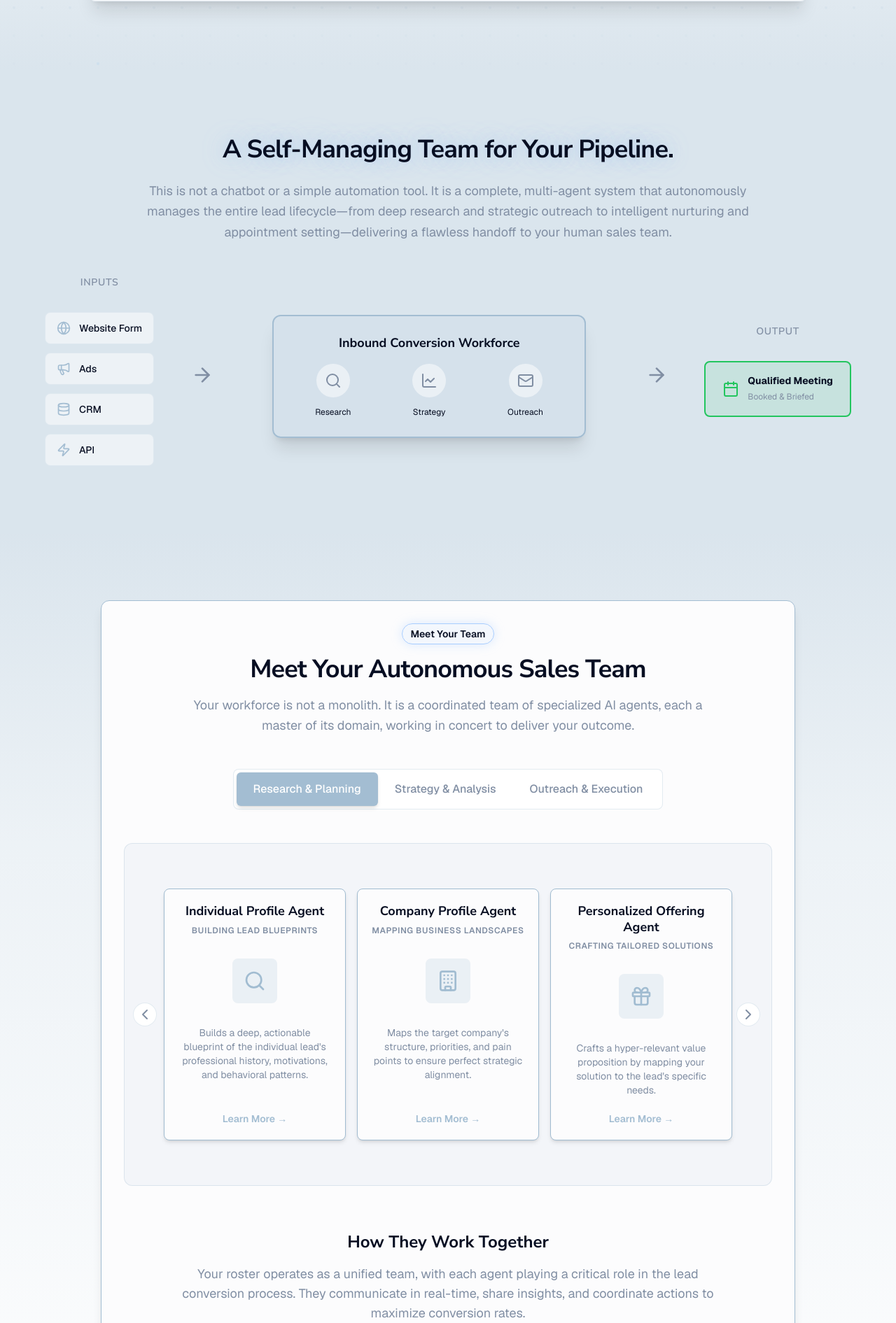
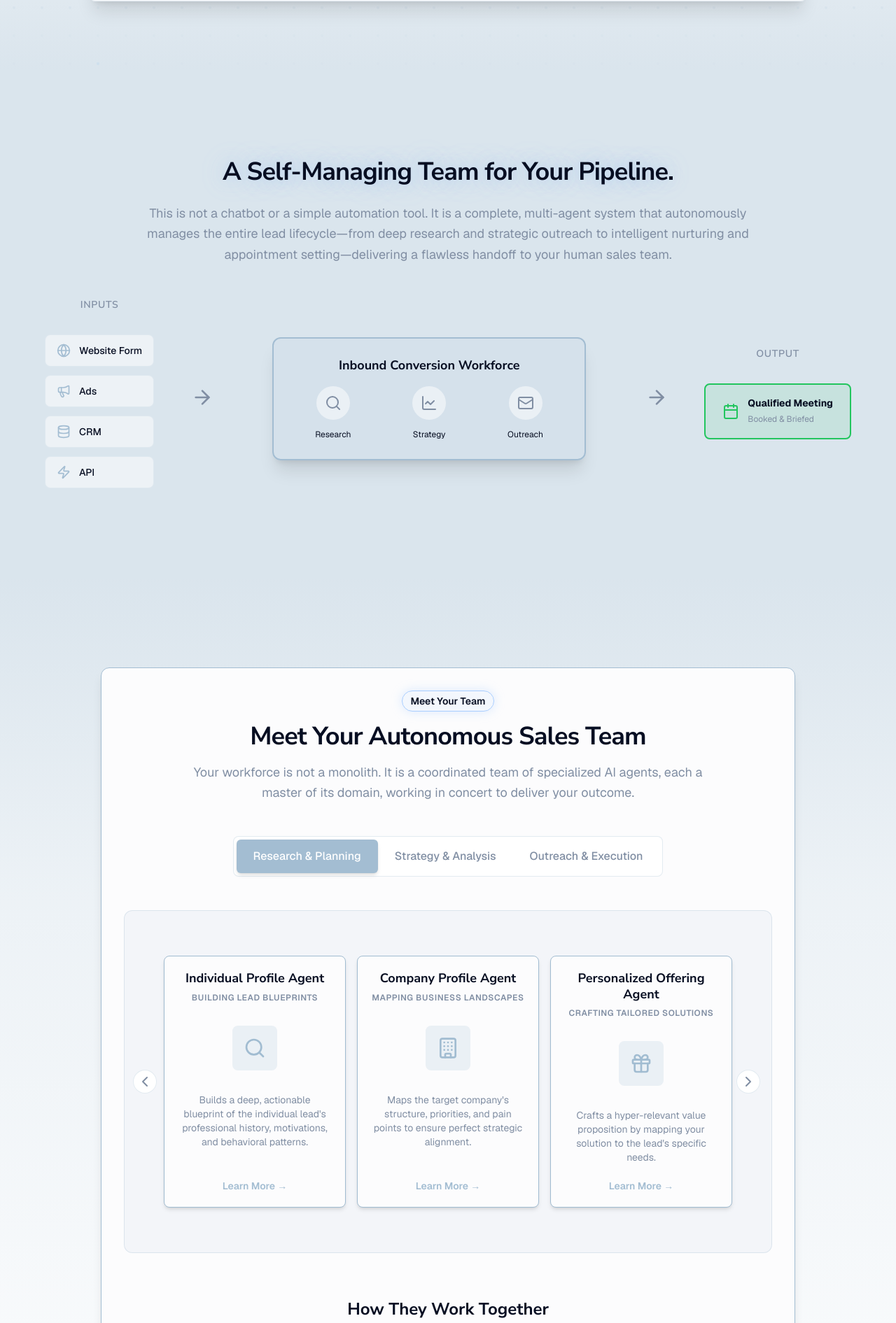
Before and after one commit to rebel-labs-ai/rebel-labs-website, a Next.js app: page /workforces/lead in a window 1280 px wide. Shown: the part 729-2620 px from the top of the page at 70% size. Built offline with nearby package versions, Linux system fonts and the light colour scheme; a web font is replaced by a local one.

Commit message:
Refactor section styles in LeadWorkforcePage for improved spacing and visual consistency. Adjust padding and margins across multiple sections to enhance layout and readability.

```diff
--- a/src/app/workforces/lead/page.tsx
+++ b/src/app/workforces/lead/page.tsx
@@ -396,7 +396,7 @@ export default function LeadWorkforcePage() {
 				</div>
 
 				{/* Gradient overlay from bottom - matches problem section background */}
-				<div className="absolute bottom-0 left-0 right-0 h-[60%] bg-gradient-to-t from-accent/40  via-accent/30 via-30% to-transparent pointer-events-none"></div>
+				<div className="absolute bottom-0 left-0 right-0 h-[60%] bg-gradient-to-t from-accent/40 via-accent/30 via-30% to-transparent pointer-events-none"></div>
 
 				{/* Section 1: Part 1.A - The Promise (Hero) */}
 				<section className="pt-32 pb-24 px-4 relative">
@@ -426,7 +426,7 @@ export default function LeadWorkforcePage() {
 			</div>
 
 			{/* Section 1: Part 1.B - The Explanation */}
-			<section className="mx-auto bg-accent/40 relative py-24">
+			<section className="py-32 px-4 bg-accent/40">
 				<div className="max-w-8xl mx-auto px-4">
 					{/* Section Header */}
 					<div className="text-center mb-12">
@@ -542,7 +542,7 @@ export default function LeadWorkforcePage() {
 
 
 			{/* Section 3: The Interactive Roster (Your Digital Team) */}
-			<section className="py-24 px-4 bg-gradient-to-b from-accent/40 via-accent/20 via-30% to-transparent">
+			<section className="py-32 px-4 bg-gradient-to-b from-accent/40 via-accent/20 via-30% to-transparent">
 				<div className="max-w-5xl mx-auto px-4">
 					<Card className="bg-card-background border border-accent shadow-lg rounded-xl p-8">
 						<div className="text-center mb-12">
@@ -747,7 +747,7 @@ export default function LeadWorkforcePage() {
 			</section>
 
 						{/* Section 2: The Diagnosis - The Broken Funnel */}
-			<section className="py-24 px-4 ">
+			<section className="py-32 px-4">
 				<div className="max-w-7xl mx-auto">
 					{/* Section Header */}
 					<div className="text-center mb-16">
@@ -968,12 +968,12 @@ export default function LeadWorkforcePage() {
 			</section>
 
 			{/* Section 4: The Method - 4-Step Protocol with Sticky Scroll */}
-			<div className="py-24">
+			<div className="pt-32">
 				<MethodSection />
 			</div>
 
 			{/* Section 5: Results & ROI */}
-			<section className="py-24 px-4">
+			<section className="px-4">
 				<div className="max-w-6xl mx-auto">
 					{/* Section Header - Proven Results First */}
 					<div className="text-center mb-12">
@@ -1039,7 +1039,7 @@ export default function LeadWorkforcePage() {
 			</section>
 
 			{/* Section 7: Final CTA */}
-			<section className="py-24 px-4 relative">
+			<section className="py-32 px-4">
 				<div className="max-w-4xl mx-auto">
 					<Card className="p-12 text-center bg-card-background backdrop-blur-sm border-accent/20">
 						<div className="inline-block mb-6">
```
